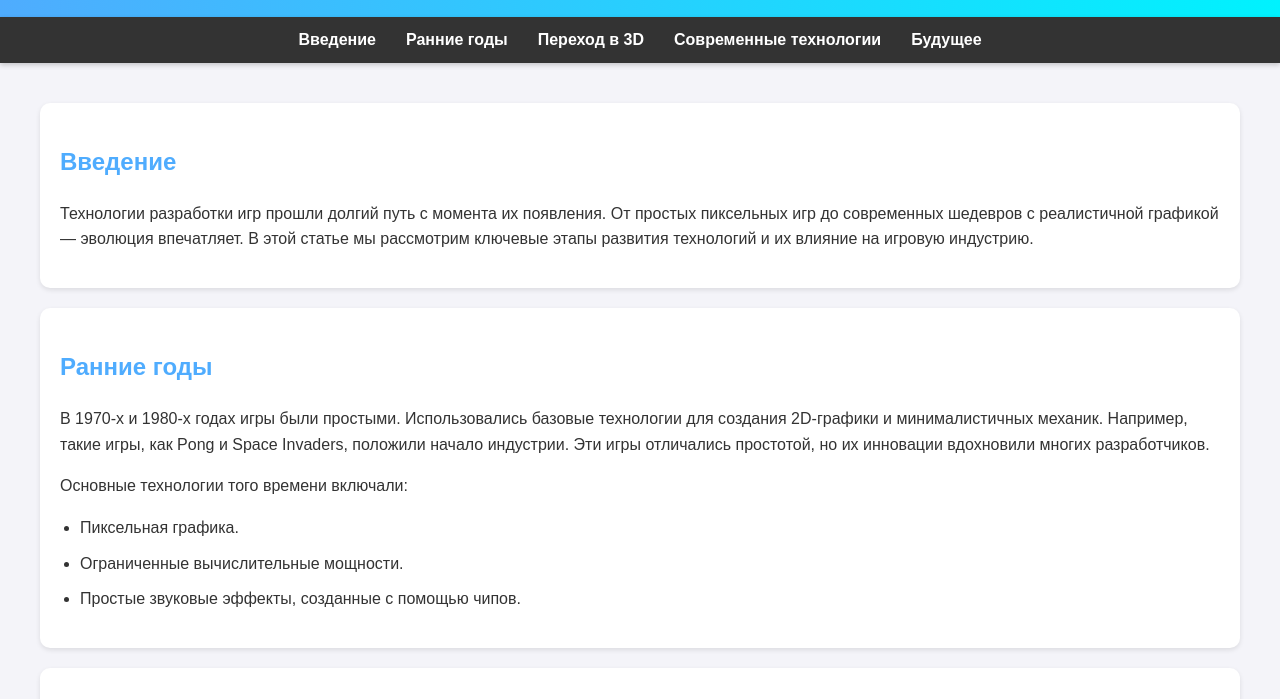
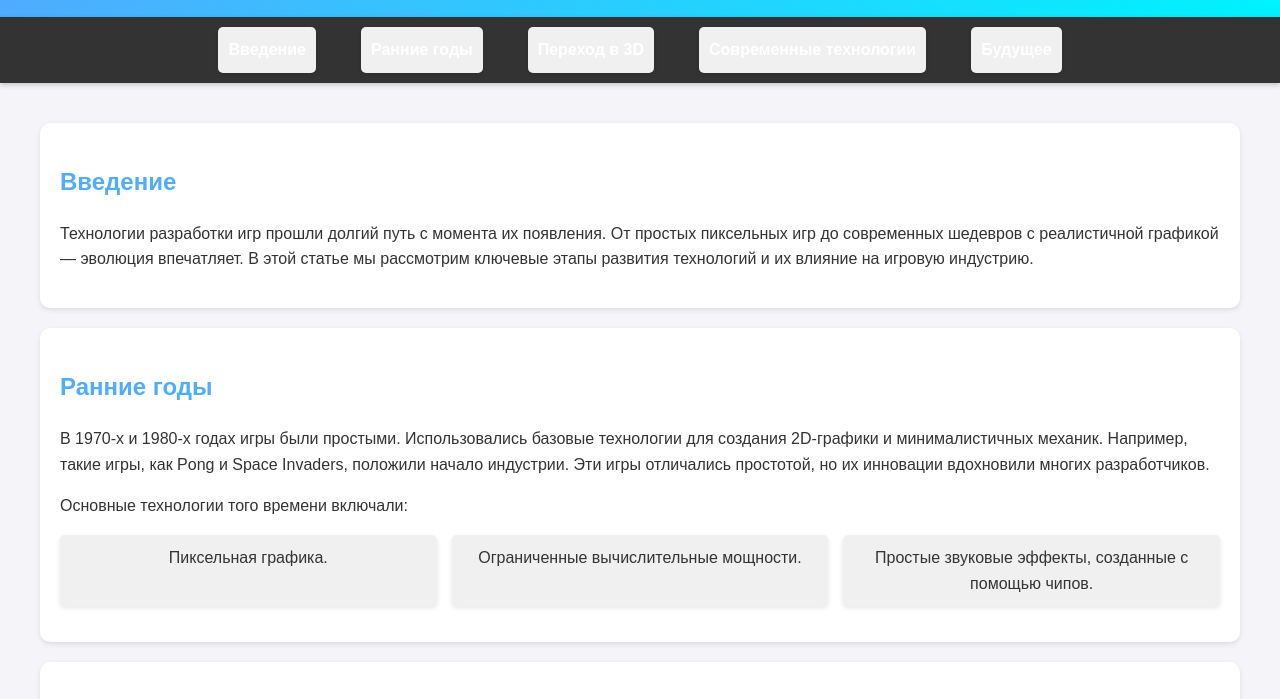
Before and after one commit to Wr3n4/Course-work, a plain HTML site: page index.html in a window 1280 px wide. Shown: the part 87-786 px from the top of the page. Drawn offline with Linux system fonts and the light colour scheme.

Commit message:
Изменения дизайна

```diff
--- a/cstyle.css
+++ b/cstyle.css
@@ -74,11 +74,20 @@ section h2 {
 }
 
 ul {
-    padding-left: 20px;
+    display: grid;
+    grid-template-columns: repeat(auto-fit, minmax(200px, 1fr));
+    gap: 15px;
+    padding-left: 0;
+    list-style: none;
 }
 
 ul li {
-    margin-bottom: 10px;
+    background: #f0f0f0;
+    padding: 10px;
+    border-radius: 5px;
+    box-shadow: 0 2px 5px rgba(0, 0, 0, 0.1);
+    margin: 0;
+    text-align: center;
 }
 
 /* Подвал */
--- a/index.html
+++ b/index.html
@@ -1,6 +1,9 @@
 <!DOCTYPE html>
 <html lang="ru">
 <head>
+    <link rel="preconnect" href="https://fonts.googleapis.com">
+    <link rel="preconnect" href="https://fonts.gstatic.com" crossorigin>
+    <link href="https://fonts.googleapis.com/css2?family=Poppins:ital,wght@0,100;0,200;0,300;0,400;0,500;0,600;0,700;0,800;0,900&display=swap" rel="stylesheet">
     <meta charset="UTF-8">
     <meta name="viewport" content="width=device-width, initial-scale=1.0">
     <title>Технологии разработки игр и их эволюция</title>
```
